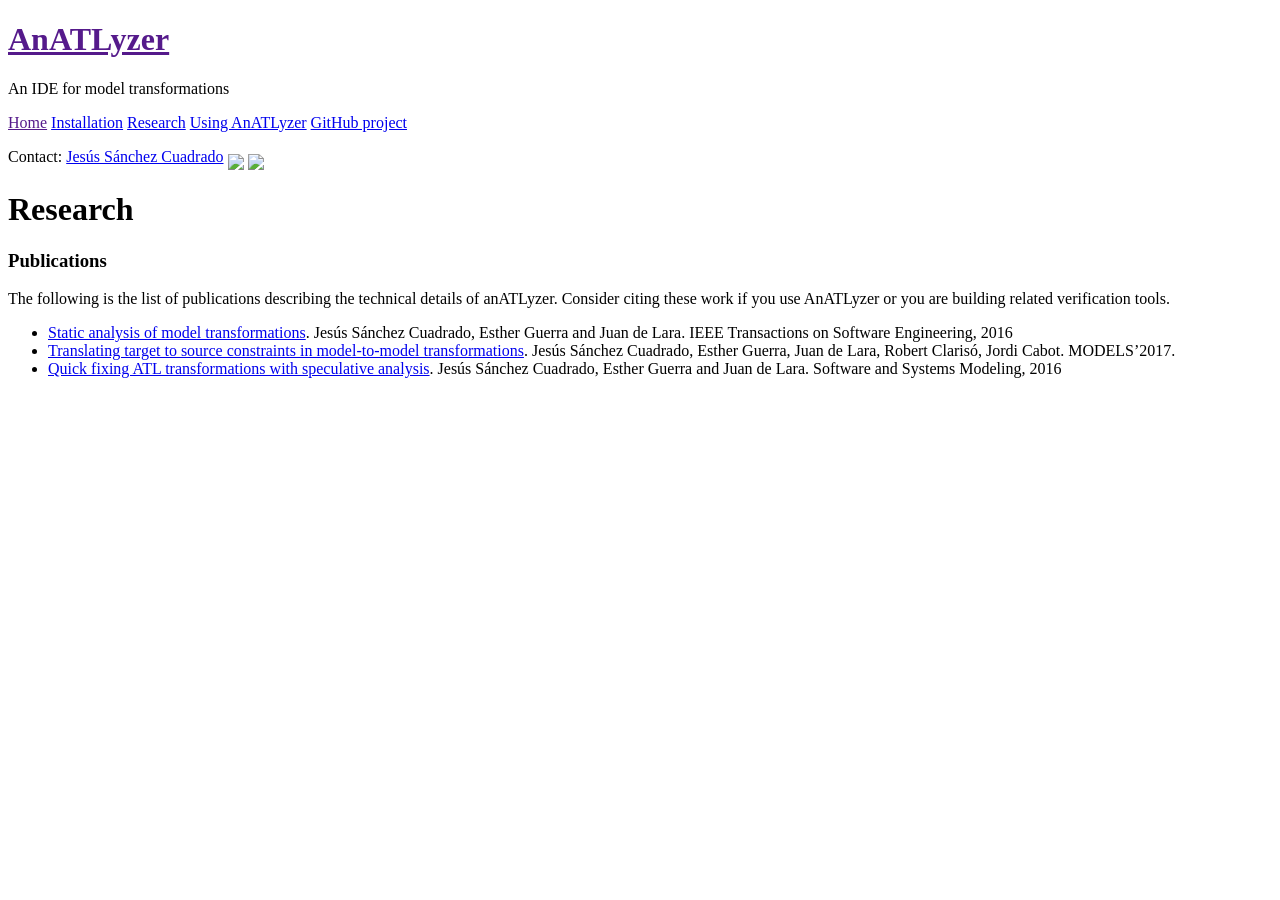
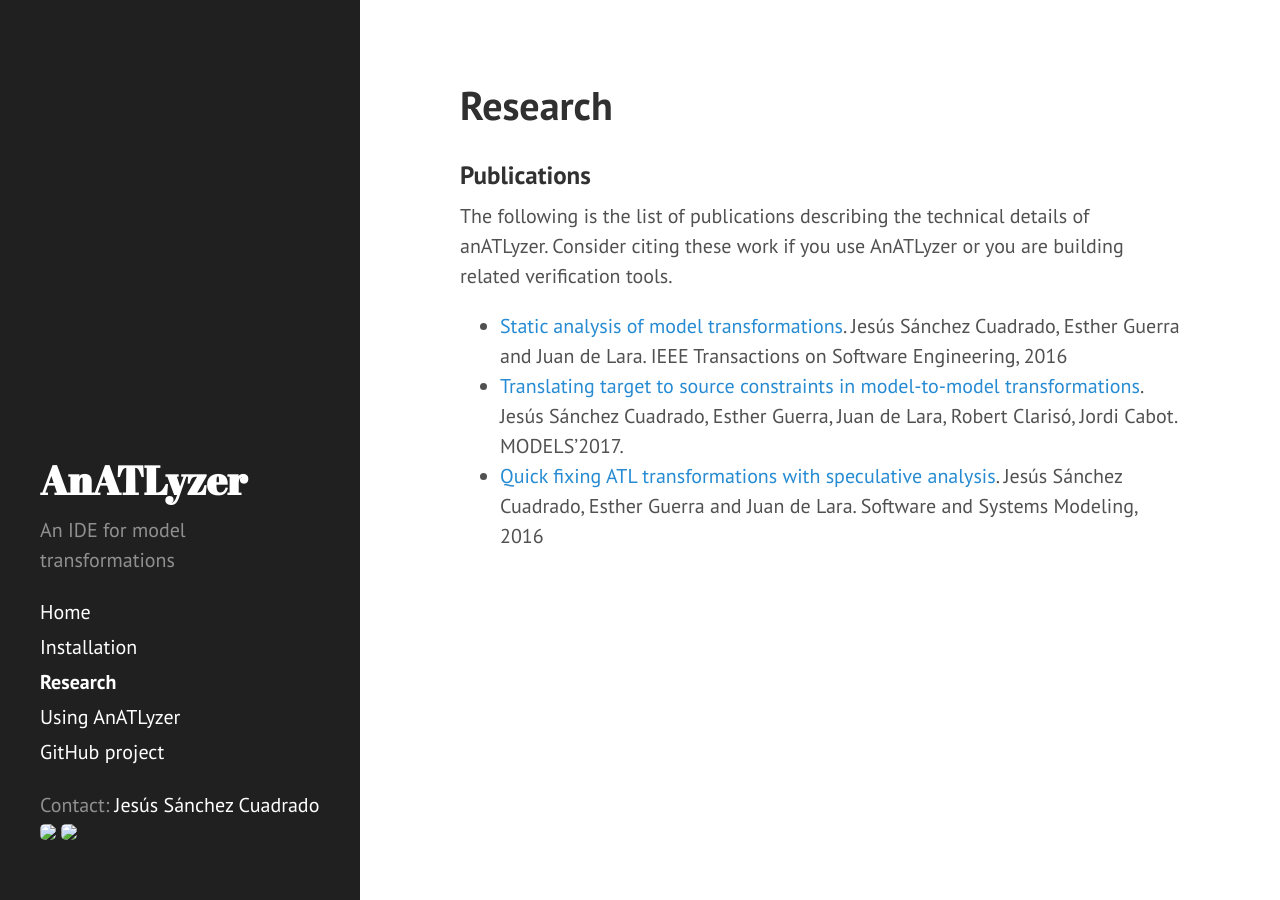
Before and after one commit to anatlyzer/anatlyzer.github.io, a Jekyll site: the page built from research.md, in a window 1280 px wide. Built offline with Jekyll 4.4.1, drawn with Linux system fonts in a browser that asks for light colours.

Commit message:
Fixed problem with site routes

```diff
--- a/_config.yml
+++ b/_config.yml
@@ -17,7 +17,7 @@
 email: jesusc at um dot es
 description: > # this means to ignore newlines until "baseurl:"
    An IDE for model transformations
-baseurl: "/" # the subpath of your site, e.g. /blog
+baseurl: "" # the subpath of your site, e.g. /blog
 url: "http://anatlyzer.github.io" # the base hostname & protocol for your site, e.g. http://example.com
 twitter_username: sanchezcuadrado
 github_username:  jesusc
--- a/_includes/head.html
+++ b/_includes/head.html
@@ -15,15 +15,15 @@
   </title>
 
   <!-- CSS -->
-  <link rel="stylesheet" href="{{ site.baseurl }}public/css/poole.css">
-  <link rel="stylesheet" href="{{ site.baseurl }}public/css/syntax.css">
-  <link rel="stylesheet" href="{{ site.baseurl }}public/css/hyde.css">
-  <link rel="stylesheet" href="{{ site.baseurl }}public/css/anatlyzer.css">
+  <link rel="stylesheet" href="{{ site.baseurl }}/public/css/poole.css">
+  <link rel="stylesheet" href="{{ site.baseurl }}/public/css/syntax.css">
+  <link rel="stylesheet" href="{{ site.baseurl }}/public/css/hyde.css">
+  <link rel="stylesheet" href="{{ site.baseurl }}/public/css/anatlyzer.css">
   <link rel="stylesheet" href="http://fonts.googleapis.com/css?family=PT+Sans:400,400italic,700|Abril+Fatface">
 
   <!-- Icons -->
-  <link rel="anatlyzer_logo" sizes="144x144" href="{{ site.baseurl }}public/anatlyer_logo.png">
-                                 <link rel="shortcut icon" href="{{ site.baseurl }}public/favicon.ico">
+  <link rel="anatlyzer_logo" sizes="144x144" href="{{ site.baseurl }}/public/anatlyer_logo.png">
+                                 <link rel="shortcut icon" href="{{ site.baseurl }}/public/favicon.ico">
 
   <!-- RSS -->
   <link rel="alternate" type="application/rss+xml" title="RSS" href="/atom.xml">
```
